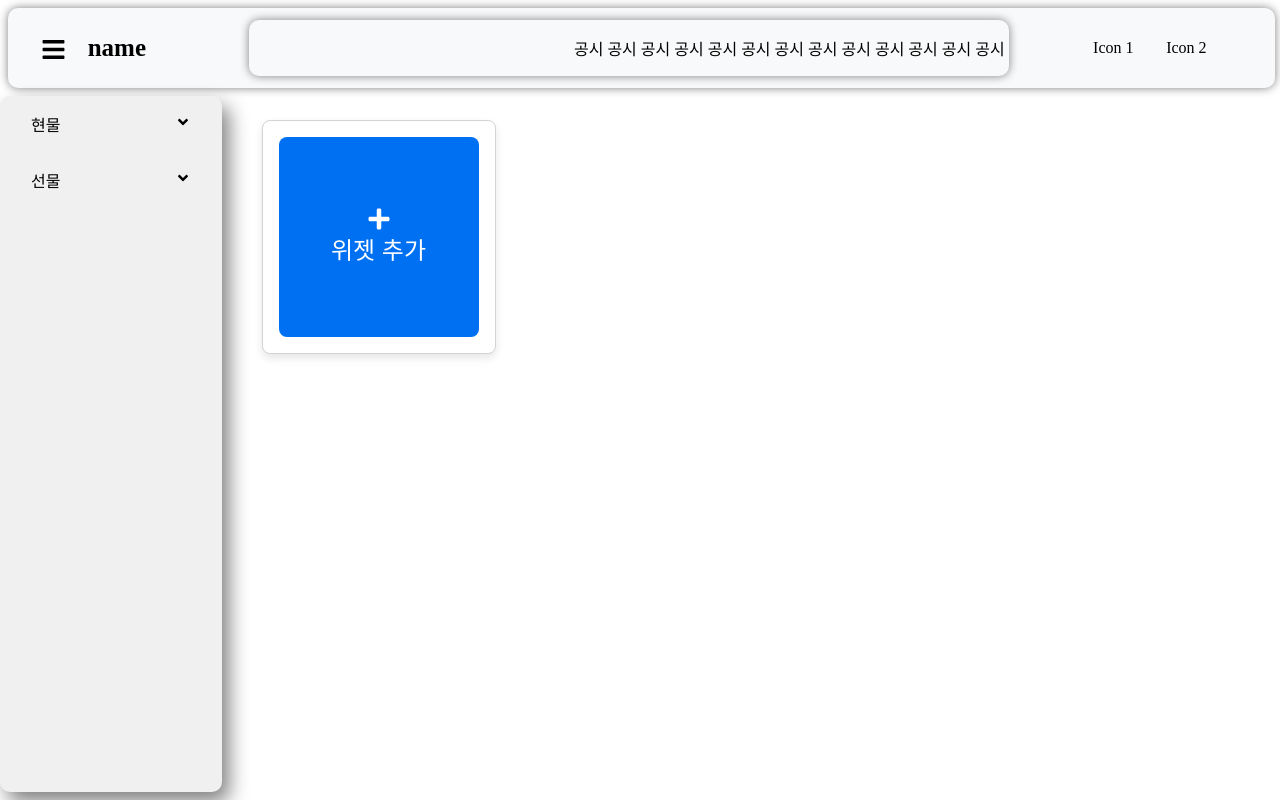
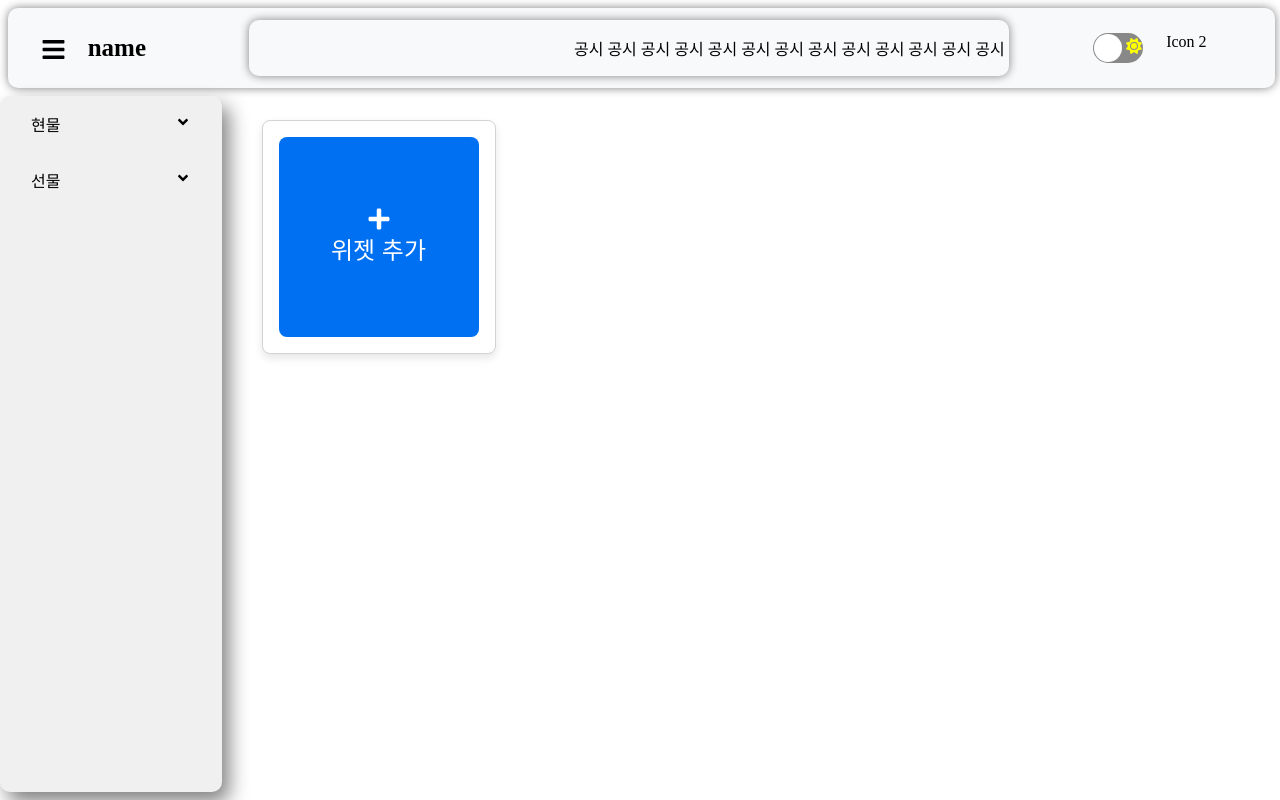
Before and after one commit to deenuit113/Tradin, a Next.js app in the folder coin/: page / in a window 1280 px wide. Built offline with nearby package versions, Linux system fonts and the light colour scheme.

Commit message:
Feat: add darkmode switch

```diff
--- a/coin/package.json
+++ b/coin/package.json
@@ -11,6 +11,8 @@
   "dependencies": {
     "@emotion/babel-plugin": "^11.11.0",
     "@emotion/styled": "^11.11.5",
+    "@fortawesome/free-solid-svg-icons": "^6.5.2",
+    "@fortawesome/react-fontawesome": "^0.2.2",
     "next": "14.2.4",
     "react": "^18",
     "react-dnd": "^16.0.1",
--- a/coin/src/components/commons/header.tsx
+++ b/coin/src/components/commons/header.tsx
@@ -3,9 +3,14 @@ import { useRouter } from "next/router";
 import * as S from "./Header.styles";
 import { FaBars } from "react-icons/fa";
 import { useSidebar } from "./SidebarContext";
+import { useState } from "react";
+import Switch from 'react-switch';
+import { FontAwesomeIcon } from '@fortawesome/react-fontawesome';
+import { faSun, faMoon } from '@fortawesome/free-solid-svg-icons';
 
 export default function Header(): JSX.Element {
     const router = useRouter();
+    const [isDarkMode, setIsDarkMode] = useState<boolean>(false);
     const { toggleSidebar } = useSidebar();
 
     const handleTitleClick = () => {
@@ -32,7 +37,20 @@ export default function Header(): JSX.Element {
             </S.Center>
             <S.Right>
                 <S.IconList>
-                    <S.IconListItem>Icon 1</S.IconListItem>
+                    <S.IconListItem>
+                        <Switch
+                            onChange={() => setIsDarkMode(prev => !prev)}
+                            checked={isDarkMode}
+                            offColor="#888"
+                            onColor="#0d6efd"
+                            uncheckedIcon={<FontAwesomeIcon icon={faSun} style={{ color: 'yellow', padding: '5px' }} />}
+                            checkedIcon={<FontAwesomeIcon icon={faMoon} style={{ color: 'white', padding: '5px' }} />}
+                            height={30}
+                            width={50}
+                            aria-label="다크모드 스위치"
+                            role="switch"
+                        />
+                    </S.IconListItem>
                     <S.IconListItem>Icon 2</S.IconListItem>
                 </S.IconList>
             </S.Right>
```
Also changed, not shown: 1 other file (tests, documents, lock files or other folders).
